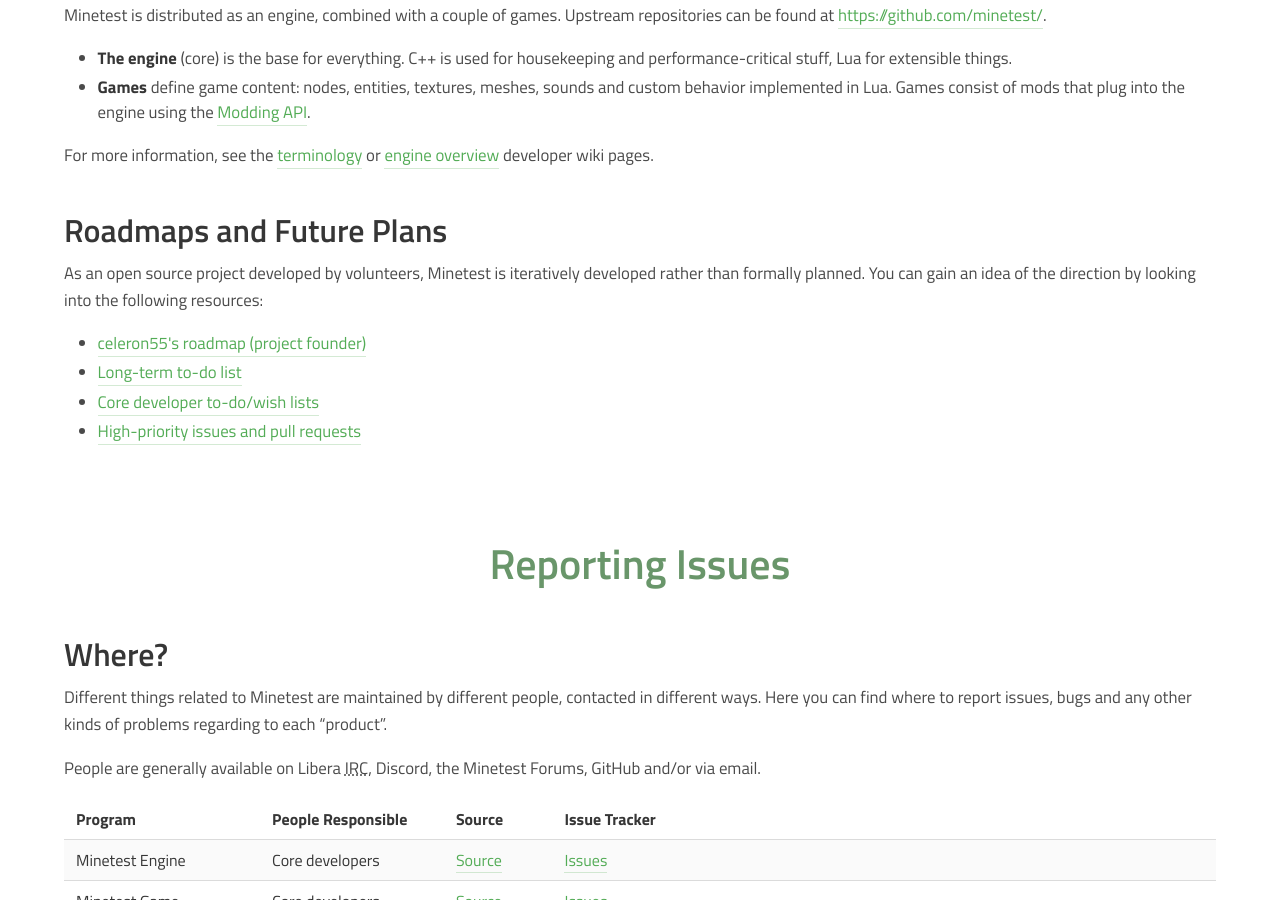
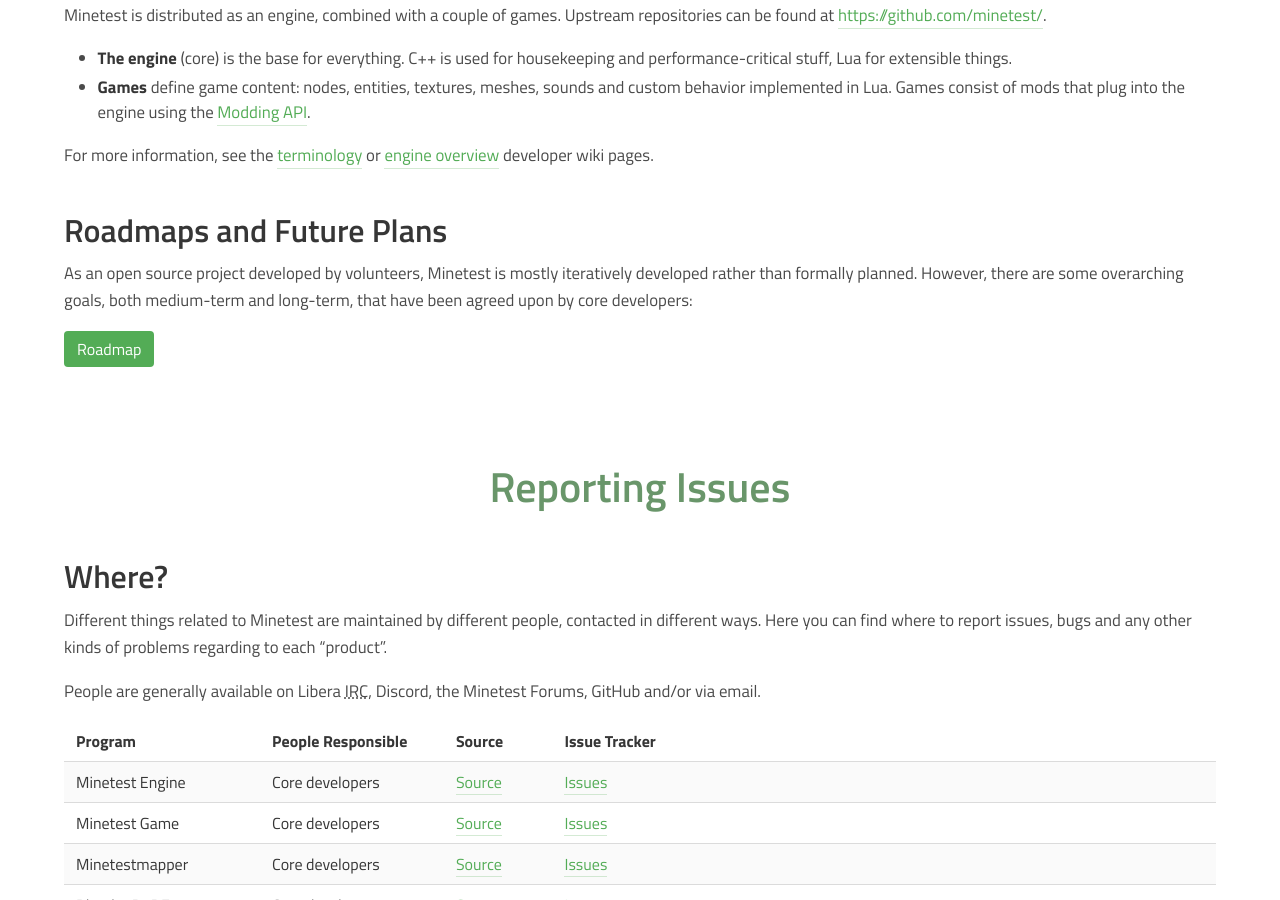
Before and after one commit to minetest/minetest.github.io, a Jekyll site: the page built from get-involved.html, in a window 1280 px wide and 900 px high, scrolled down 1451 px. Built offline with Jekyll 4.4.1, drawn with Linux system fonts in a browser that asks for light colours; comment, search, counter and statistics services are not loaded.

Commit message:
Link to roadmap/direction document (#247)

```diff
--- a/get-involved.html
+++ b/get-involved.html
@@ -172,17 +172,16 @@ redirect_from:
       <h3 class="is-size-3">Roadmaps and Future Plans</h3>
       <p>
         As an open source project developed by volunteers, Minetest is
-        iteratively developed rather than formally planned. You can gain an idea
-        of the direction by looking into the following resources:
+        mostly iteratively developed rather than formally planned. However,
+        there are some overarching goals, both medium-term and long-term, that
+        have been agreed upon by core developers:
       </p>
-      <ul>
-        <li><a href="https://forum.minetest.net/viewtopic.php?t=9177">celeron55's roadmap (project founder)</a></li>
-        <li><a href="https://dev.minetest.net/TODO">Long-term to-do list</a></li>
-        <li><a href="https://forum.minetest.net/viewforum.php?f=7">Core developer to-do/wish lists</a></li>
-        <li><a href="https://github.com/minetest/minetest/issues?q=is%3Aopen+sort%3Aupdated-desc+label%3A%22High+priority%22">
-          High-priority issues and pull requests
-        </a></li>
-      </ul>
+      <p>
+        <a class="button is-primary"
+            href="https://github.com/minetest/minetest/blob/master/doc/direction.md">
+          Roadmap
+        </a>
+      </p>
     </div>
   </div>
 </section>
```
